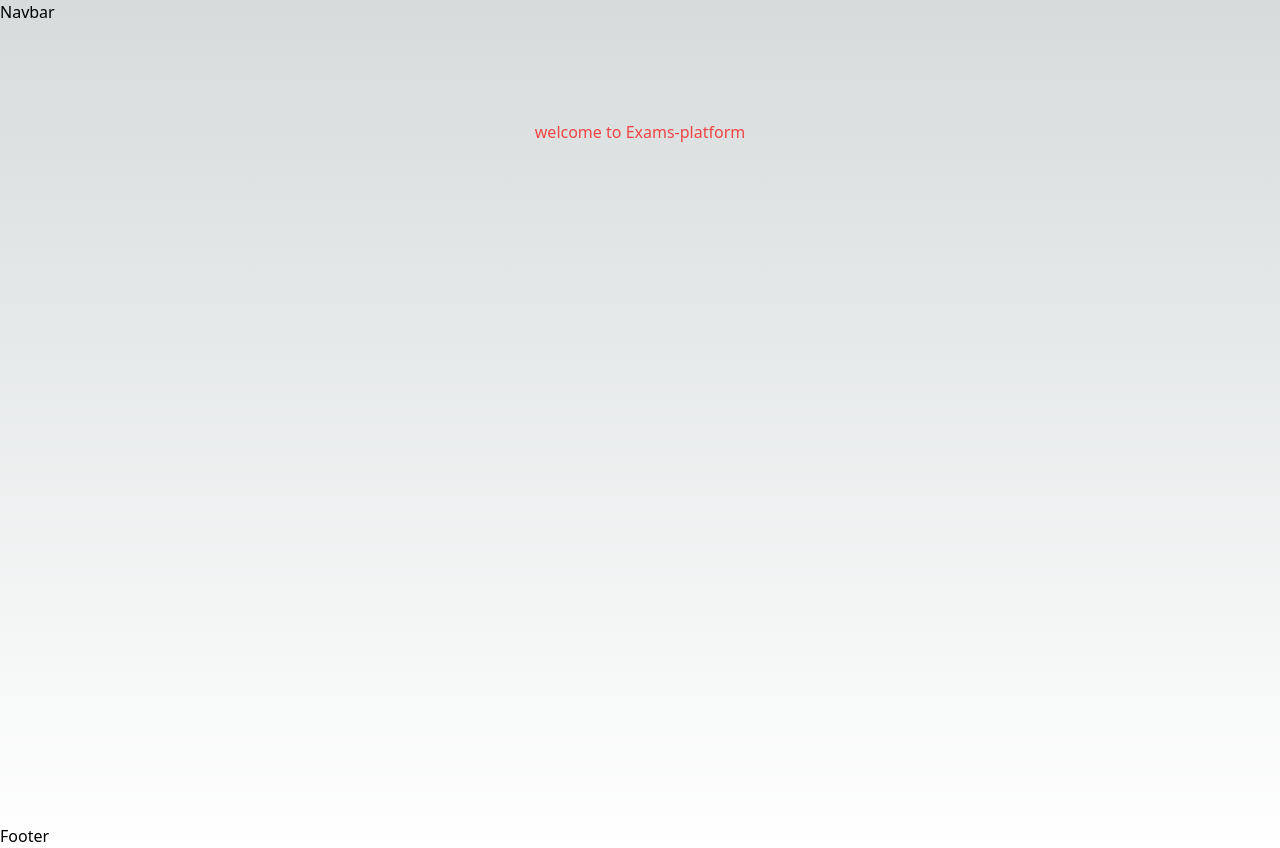
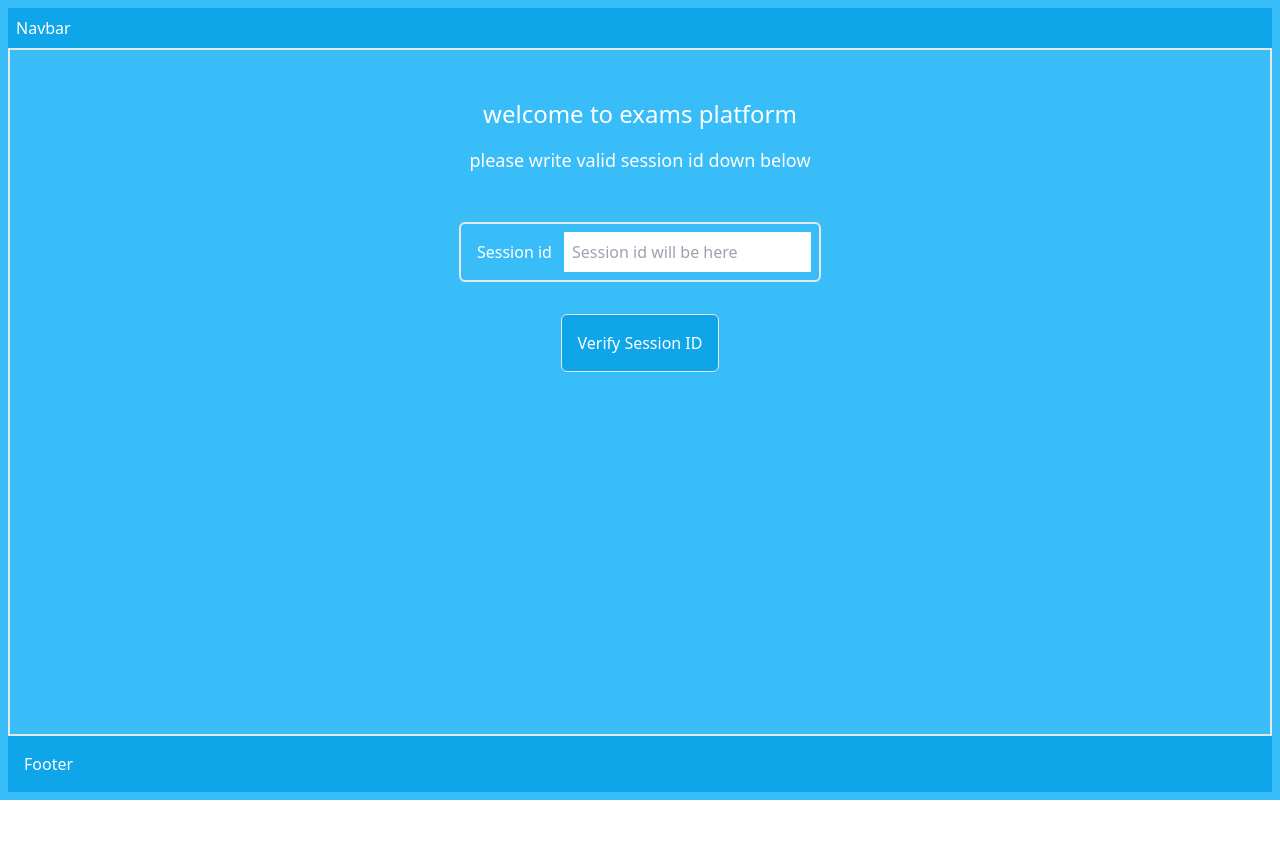
Before and after one commit to stormkid2009/exams-platform, a Next.js app: page / in a window 1280 px wide. After the commit the page ends 800 px from the top, so only its background shows below. Built offline with nearby package versions, Linux system fonts and the light colour scheme.

Commit message:
styling layout

```diff
--- a/components/footer.tsx
+++ b/components/footer.tsx
@@ -1,9 +1,9 @@
-import React from 'react'
+
 import "tailwindcss/tailwind.css"
 
 function Footer() {
   return (
-    <div>Footer</div>
+    <div className="bg-sky-500 p-4 ">Footer</div>
   )
 }
 
--- a/components/layout.tsx
+++ b/components/layout.tsx
@@ -8,11 +8,11 @@ type LayoutProps = {
 }
 function Layout({ children}:LayoutProps) {
   return (
-    <>
+    <div className='bg-sky-400 text-white w-screen h-screen  p-2 flex flex-col '>
     <Navbar />
     {children}
     <Footer />
-    </>
+    </div>
   )
 }
 
--- a/components/navbar.tsx
+++ b/components/navbar.tsx
@@ -1,9 +1,9 @@
-import React from 'react'
+
 import "tailwindcss/tailwind.css"
 
 function Navbar() {
   return (
-    <div>Navbar</div>
+    <div className="bg-sky-500 p-2">Navbar</div>
   )
 }
 
--- /dev/null
+++ b/components/user/container.tsx
@@ -0,0 +1,19 @@
+
+import "tailwindcss/tailwind.css"
+import SessionInput from './sessionInput'
+import UiHeader from './header'
+import SessionBtn from './sessionBtn'
+
+
+
+function UserContainer() {
+  return (
+    <div className="h-full flex flex-col items-center border-2  p-4">
+      <UiHeader />
+      <SessionInput />
+      <SessionBtn />
+    </div>
+  )
+}
+
+export default UserContainer
--- /dev/null
+++ b/components/user/header.tsx
@@ -0,0 +1,14 @@
+import React from "react";
+import 'tailwindcss/tailwind.css'
+
+
+function UiHeader() {
+  return (
+    <div className="text-center p-4 m-2 ">
+      <h1 className="text-2xl p-2">welcome to exams platform</h1>
+      <p className="text-lg p-2">please write valid session id down below</p>
+    </div>
+  );
+}
+
+export default UiHeader;
--- /dev/null
+++ b/components/user/sessionBtn.tsx
@@ -0,0 +1,11 @@
+import "tailwindcss/tailwind.css";
+
+function SessionBtn() {
+  return (
+    <button className="bg-sky-500 p-4 m-4  border rounded-md">
+      Verify Session ID
+    </button>
+  );
+}
+
+export default SessionBtn;
--- /dev/null
+++ b/components/user/sessionInput.tsx
@@ -0,0 +1,20 @@
+
+import "tailwindcss/tailwind.css"
+
+function SessionInput() {
+  return (
+    <div className='border-2 rounded-md text-center p-2 m-4'>
+        <label htmlFor="session-input"className='px-2'>Session id </label>
+        <input
+            id="session-input"
+            type="text"
+            placeholder="Session id will be here"
+            aria-label="session-input"
+            aria-describedby="session-input-description"
+            className="p-2"
+            />
+    </div>
+  )
+}
+
+export default SessionInput
--- a/pages/index.tsx
+++ b/pages/index.tsx
@@ -1,6 +1,5 @@
 import Head from 'next/head'
-import styles from '../styles/Home.module.css'
-
+import UserContainer from '../components/user/container'
 
 
 export default function Home() {
@@ -12,10 +11,10 @@ export default function Home() {
         <meta name="viewport" content="width=device-width, initial-scale=1" />
         <link rel="icon" href="/favicon.ico" />
       </Head>
-      <main className={styles.main}>
-        <div id="container" className='text-red-500'>
-          <h1>welcome to Exams-platform</h1>
-        </div>
+      <main className='h-full w-full '>
+
+          <UserContainer />
+
       </main>
     </>
   )
--- a/styles/Home.module.css
+++ /dev/null
@@ -1,278 +0,0 @@
-.main {
-  display: flex;
-  flex-direction: column;
-  justify-content: space-between;
-  align-items: center;
-  padding: 6rem;
-  min-height: 100vh;
-}
-
-.description {
-  display: inherit;
-  justify-content: inherit;
-  align-items: inherit;
-  font-size: 0.85rem;
-  max-width: var(--max-width);
-  width: 100%;
-  z-index: 2;
-  font-family: var(--font-mono);
-}
-
-.description a {
-  display: flex;
-  justify-content: center;
-  align-items: center;
-  gap: 0.5rem;
-}
-
-.description p {
-  position: relative;
-  margin: 0;
-  padding: 1rem;
-  background-color: rgba(var(--callout-rgb), 0.5);
-  border: 1px solid rgba(var(--callout-border-rgb), 0.3);
-  border-radius: var(--border-radius);
-}
-
-.code {
-  font-weight: 700;
-  font-family: var(--font-mono);
-}
-
-.grid {
-  display: grid;
-  grid-template-columns: repeat(4, minmax(25%, auto));
-  width: var(--max-width);
-  max-width: 100%;
-}
-
-.card {
-  padding: 1rem 1.2rem;
-  border-radius: var(--border-radius);
-  background: rgba(var(--card-rgb), 0);
-  border: 1px solid rgba(var(--card-border-rgb), 0);
-  transition: background 200ms, border 200ms;
-}
-
-.card span {
-  display: inline-block;
-  transition: transform 200ms;
-}
-
-.card h2 {
-  font-weight: 600;
-  margin-bottom: 0.7rem;
-}
-
-.card p {
-  margin: 0;
-  opacity: 0.6;
-  font-size: 0.9rem;
-  line-height: 1.5;
-  max-width: 30ch;
-}
-
-.center {
-  display: flex;
-  justify-content: center;
-  align-items: center;
-  position: relative;
-  padding: 4rem 0;
-}
-
-.center::before {
-  background: var(--secondary-glow);
-  border-radius: 50%;
-  width: 480px;
-  height: 360px;
-  margin-left: -400px;
-}
-
-.center::after {
-  background: var(--primary-glow);
-  width: 240px;
-  height: 180px;
-  z-index: -1;
-}
-
-.center::before,
-.center::after {
-  content: '';
-  left: 50%;
-  position: absolute;
-  filter: blur(45px);
-  transform: translateZ(0);
-}
-
-.logo,
-.thirteen {
-  position: relative;
-}
-
-.thirteen {
-  display: flex;
-  justify-content: center;
-  align-items: center;
-  width: 75px;
-  height: 75px;
-  padding: 25px 10px;
-  margin-left: 16px;
-  transform: translateZ(0);
-  border-radius: var(--border-radius);
-  overflow: hidden;
-  box-shadow: 0px 2px 8px -1px #0000001a;
-}
-
-.thirteen::before,
-.thirteen::after {
-  content: '';
-  position: absolute;
-  z-index: -1;
-}
-
-/* Conic Gradient Animation */
-.thirteen::before {
-  animation: 6s rotate linear infinite;
-  width: 200%;
-  height: 200%;
-  background: var(--tile-border);
-}
-
-/* Inner Square */
-.thirteen::after {
-  inset: 0;
-  padding: 1px;
-  border-radius: var(--border-radius);
-  background: linear-gradient(
-    to bottom right,
-    rgba(var(--tile-start-rgb), 1),
-    rgba(var(--tile-end-rgb), 1)
-  );
-  background-clip: content-box;
-}
-
-/* Enable hover only on non-touch devices */
-@media (hover: hover) and (pointer: fine) {
-  .card:hover {
-    background: rgba(var(--card-rgb), 0.1);
-    border: 1px solid rgba(var(--card-border-rgb), 0.15);
-  }
-
-  .card:hover span {
-    transform: translateX(4px);
-  }
-}
-
-@media (prefers-reduced-motion) {
-  .thirteen::before {
-    animation: none;
-  }
-
-  .card:hover span {
-    transform: none;
-  }
-}
-
-/* Mobile */
-@media (max-width: 700px) {
-  .content {
-    padding: 4rem;
-  }
-
-  .grid {
-    grid-template-columns: 1fr;
-    margin-bottom: 120px;
-    max-width: 320px;
-    text-align: center;
-  }
-
-  .card {
-    padding: 1rem 2.5rem;
-  }
-
-  .card h2 {
-    margin-bottom: 0.5rem;
-  }
-
-  .center {
-    padding: 8rem 0 6rem;
-  }
-
-  .center::before {
-    transform: none;
-    height: 300px;
-  }
-
-  .description {
-    font-size: 0.8rem;
-  }
-
-  .description a {
-    padding: 1rem;
-  }
-
-  .description p,
-  .description div {
-    display: flex;
-    justify-content: center;
-    position: fixed;
-    width: 100%;
-  }
-
-  .description p {
-    align-items: center;
-    inset: 0 0 auto;
-    padding: 2rem 1rem 1.4rem;
-    border-radius: 0;
-    border: none;
-    border-bottom: 1px solid rgba(var(--callout-border-rgb), 0.25);
-    background: linear-gradient(
-      to bottom,
-      rgba(var(--background-start-rgb), 1),
-      rgba(var(--callout-rgb), 0.5)
-    );
-    background-clip: padding-box;
-    backdrop-filter: blur(24px);
-  }
-
-  .description div {
-    align-items: flex-end;
-    pointer-events: none;
-    inset: auto 0 0;
-    padding: 2rem;
-    height: 200px;
-    background: linear-gradient(
-      to bottom,
-      transparent 0%,
-      rgb(var(--background-end-rgb)) 40%
-    );
-    z-index: 1;
-  }
-}
-
-/* Tablet and Smaller Desktop */
-@media (min-width: 701px) and (max-width: 1120px) {
-  .grid {
-    grid-template-columns: repeat(2, 50%);
-  }
-}
-
-@media (prefers-color-scheme: dark) {
-  .vercelLogo {
-    filter: invert(1);
-  }
-
-  .logo,
-  .thirteen img {
-    filter: invert(1) drop-shadow(0 0 0.3rem #ffffff70);
-  }
-}
-
-@keyframes rotate {
-  from {
-    transform: rotate(360deg);
-  }
-  to {
-    transform: rotate(0deg);
-  }
-}
--- a/styles/globals.css
+++ b/styles/globals.css
@@ -1,111 +1,15 @@
-:root {
-  --max-width: 1100px;
-  --border-radius: 12px;
-  --font-mono: ui-monospace, Menlo, Monaco, 'Cascadia Mono', 'Segoe UI Mono',
-    'Roboto Mono', 'Oxygen Mono', 'Ubuntu Monospace', 'Source Code Pro',
-    'Fira Mono', 'Droid Sans Mono', 'Courier New', monospace;
-
-  --foreground-rgb: 0, 0, 0;
-  --background-start-rgb: 214, 219, 220;
-  --background-end-rgb: 255, 255, 255;
-
-  --primary-glow: conic-gradient(
-    from 180deg at 50% 50%,
-    #16abff33 0deg,
-    #0885ff33 55deg,
-    #54d6ff33 120deg,
-    #0071ff33 160deg,
-    transparent 360deg
-  );
-  --secondary-glow: radial-gradient(
-    rgba(255, 255, 255, 1),
-    rgba(255, 255, 255, 0)
-  );
-
-  --tile-start-rgb: 239, 245, 249;
-  --tile-end-rgb: 228, 232, 233;
-  --tile-border: conic-gradient(
-    #00000080,
-    #00000040,
-    #00000030,
-    #00000020,
-    #00000010,
-    #00000010,
-    #00000080
-  );
-
-  --callout-rgb: 238, 240, 241;
-  --callout-border-rgb: 172, 175, 176;
-  --card-rgb: 180, 185, 188;
-  --card-border-rgb: 131, 134, 135;
-}
-
-@media (prefers-color-scheme: dark) {
-  :root {
-    --foreground-rgb: 255, 255, 255;
-    --background-start-rgb: 0, 0, 0;
-    --background-end-rgb: 0, 0, 0;
-
-    --primary-glow: radial-gradient(rgba(1, 65, 255, 0.4), rgba(1, 65, 255, 0));
-    --secondary-glow: linear-gradient(
-      to bottom right,
-      rgba(1, 65, 255, 0),
-      rgba(1, 65, 255, 0),
-      rgba(1, 65, 255, 0.3)
-    );
-
-    --tile-start-rgb: 2, 13, 46;
-    --tile-end-rgb: 2, 5, 19;
-    --tile-border: conic-gradient(
-      #ffffff80,
-      #ffffff40,
-      #ffffff30,
-      #ffffff20,
-      #ffffff10,
-      #ffffff10,
-      #ffffff80
-    );
-
-    --callout-rgb: 20, 20, 20;
-    --callout-border-rgb: 108, 108, 108;
-    --card-rgb: 100, 100, 100;
-    --card-border-rgb: 200, 200, 200;
-  }
-}
-
-* {
-  box-sizing: border-box;
-  padding: 0;
-  margin: 0;
-}
-
-html,
-body {
-  max-width: 100vw;
-  overflow-x: hidden;
-}
-
-body {
-  color: rgb(var(--foreground-rgb));
-  background: linear-gradient(
-      to bottom,
-      transparent,
-      rgb(var(--background-end-rgb))
-    )
-    rgb(var(--background-start-rgb));
-}
-
-a {
-  color: inherit;
-  text-decoration: none;
-}
-
-@media (prefers-color-scheme: dark) {
-  html {
-    color-scheme: dark;
-  }
-}
-
 @tailwind base;
 @tailwind components;
 @tailwind utilities;
+
+html,body {
+    width: 100%;
+    height: 100%;
+}
+
+#__next {
+    width: 100%;
+    height: 100%;
+    position: fixed;
+    top: 0;
+}
```
